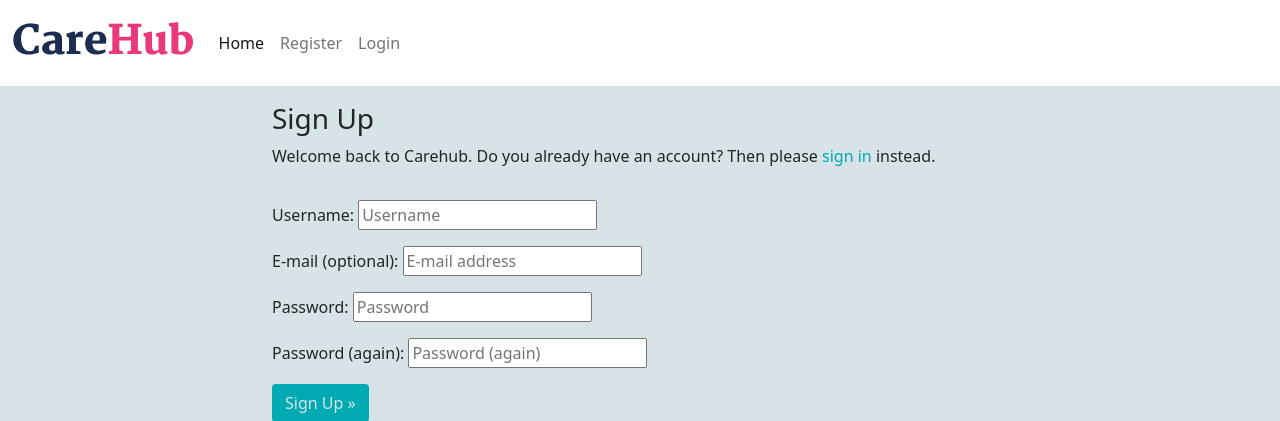
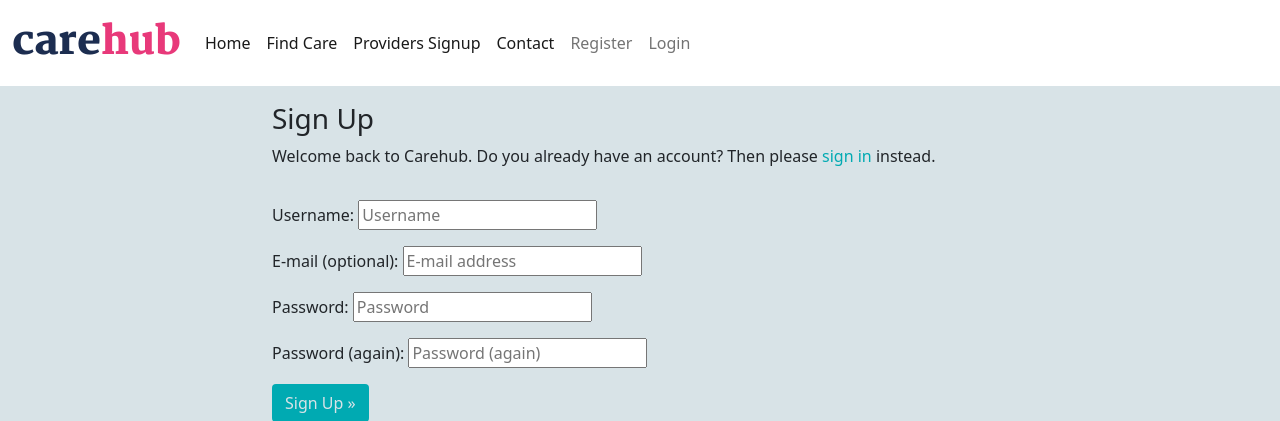
Before and after one commit to RozWelch/CareHub-Project4-2023, a Django app: page /accounts/signup/ in a window 1280 px wide. Shown: the top 421 px of the page. Run offline with Django 3.2, Linux system fonts and the light colour scheme; some web fonts are replaced.

Commit message:
Add navigation links to base html page

```diff
--- a/templates/base.html
+++ b/templates/base.html
@@ -27,7 +27,7 @@
 
     <nav class="navbar navbar-expand-lg navbar-light bg-white">
         <div class="container-fluid">
-            <a class="navbar-brand" href="{% url 'home' %}"><span class="brand">Care<span id="pinklogo">Hub</span></span></a>
+            <a class="navbar-brand" href="{% url 'home' %}"><span class="brand">care<span id="pinklogo">hub</span></span></a>
         <button class="navbar-toggler" type="button" data-bs-toggle="collapse" data-bs-target="#navbarText"
             aria-controls="navbarText" aria-expanded="false" aria-label="Toggle navigation">
             <span class="navbar-toggler-icon"></span>
@@ -36,6 +36,15 @@
                 <ul class="navbar-nav me-auto mb-2 mb-lg-0">
                     <li class="nav-item">
                         <a class="nav-link active" aria-current="page" href="{% url 'home' %}">Home</a>
+                    </li>
+                    <li class="nav-item">
+                        <a class="nav-link active" aria-current="page" href="{% url 'careproviderhome' %}">Find Care</a>
+                    </li>
+                    <li class="nav-item">
+                        <a class="nav-link active" aria-current="page" href=#>Providers Signup</a>
+                    </li>
+                    <li class="nav-item">
+                        <a class="nav-link active" aria-current="page" href=#>Contact</a>
                     </li>
                     {% if user.is_authenticated %}
                     <li class="nav-item">
```
